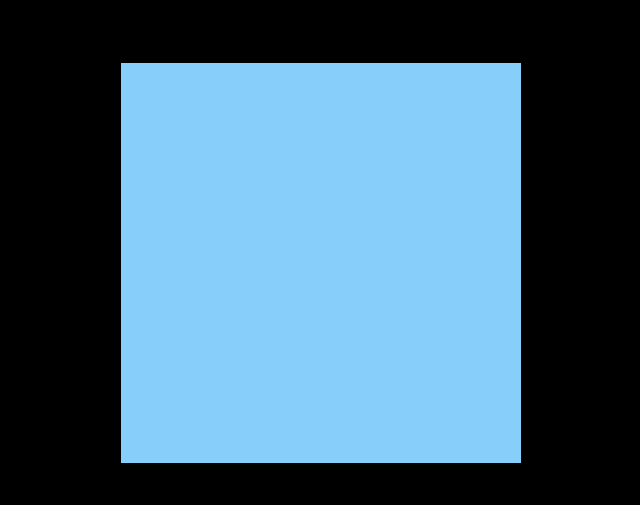
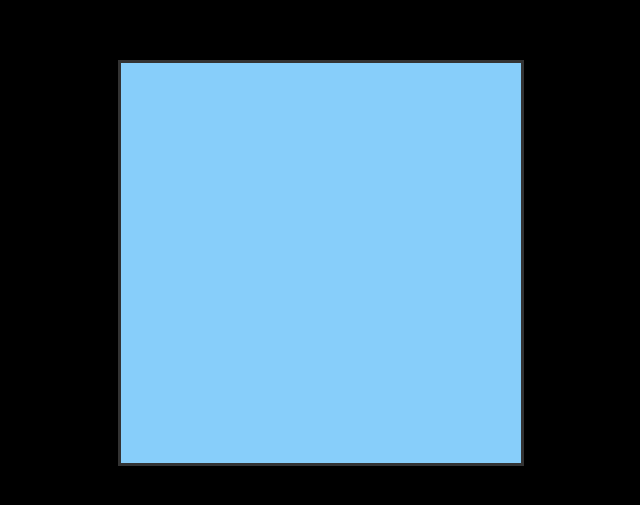
Before and after one commit to chunyenlee1996/practice, a plain HTML site: page test.html in a window 1280 px wide. Shown: the part 137-642 px from the top of the page, 319-959 px from the left. Drawn offline with Linux system fonts and the light colour scheme.

Commit message:
增加css
增加邊框線條及轉場放大

```diff
--- a/test.html
+++ b/test.html
@@ -17,6 +17,11 @@
             width: 400px;
             height: 400px;
             background-color: lightskyblue;
+            border: 3px solid #333;
+            transition: 1s;
+        }
+        .box:hover{
+            transform: scale(1.5);
         }
     </style>
 </head>
```
